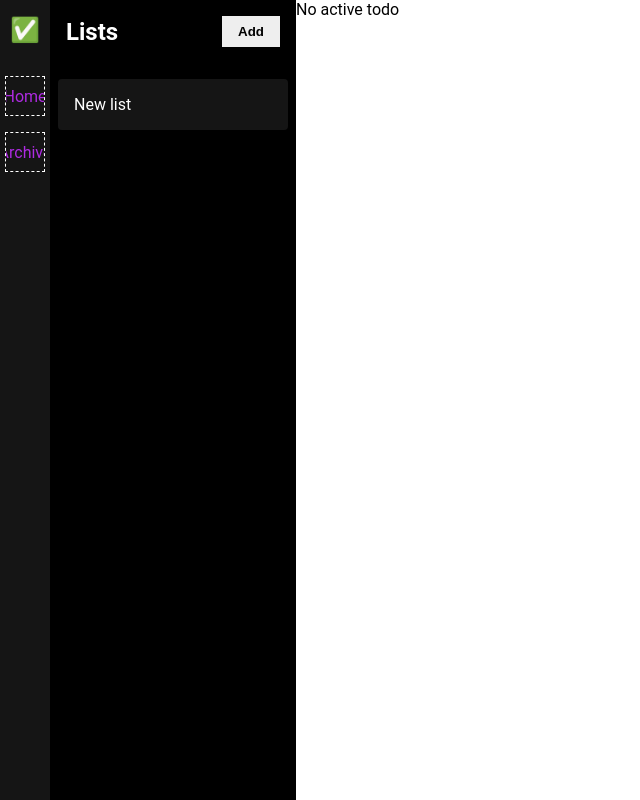
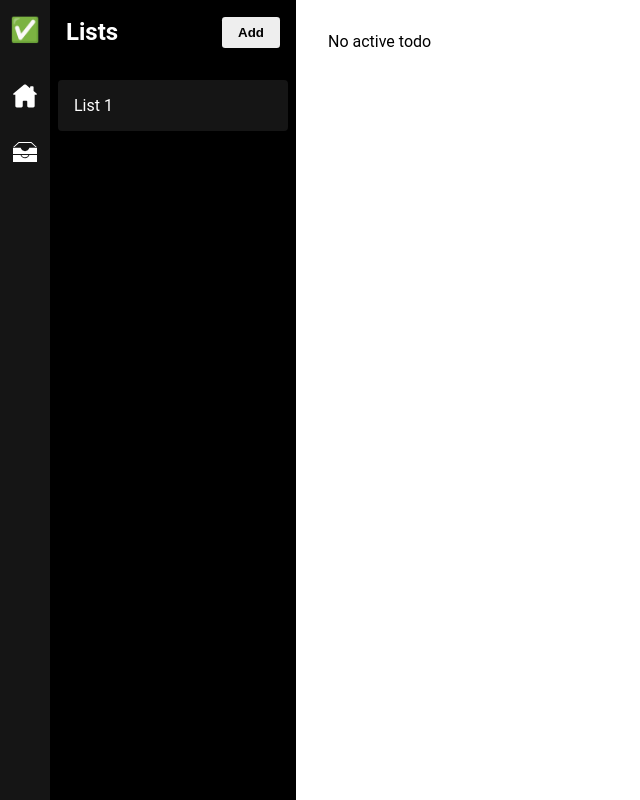
Before and after one commit to brunoalvs/next-checklist, a Next.js app: page / in a window 1280 px wide. Both pictures are taken after a click on the button "Add". Shown: the whole page, without its empty margins (0-640 px from the left). Built offline with nearby package versions, Linux system fonts and the light colour scheme.

Commit message:
Improving UI

```diff
--- /dev/null
+++ b/src/components/Layout/Sidebar/index.tsx
@@ -0,0 +1,28 @@
+import { useTodoContext } from '../../../contexts/todo'
+import { Button } from '../../shared/Button'
+import { TodoList } from '../../TodoList'
+import { Container, Header } from './styles'
+
+export const Sidebar = () => {
+  const { lists, addList, toggleList } = useTodoContext()
+
+  const handleClickList = (listId: number) => {
+    toggleList(listId)
+  }
+
+  return (
+    <Container>
+      <Header>
+        <h1>Lists</h1>
+        <Button onClick={() => {
+          addList(
+            `List ${lists.length + 1}`
+          )
+        }}>
+          Add
+        </Button>
+      </Header>
+      <TodoList lists={lists} activeList={handleClickList} />
+    </Container>
+  )
+}
--- /dev/null
+++ b/src/components/Layout/Sidebar/styles.ts
@@ -0,0 +1,37 @@
+import styled from "styled-components";
+
+export const Container = styled.aside`
+  background-color: ${props => props.theme.colors.dark.background[0]};
+  color: ${props => props.theme.colors.dark.text};
+  padding: 1rem .5rem;
+
+  display: grid;
+  grid-template-rows: 4rem 1fr;
+
+  .todo-list {
+    list-style: none;
+    display: grid;
+    grid-template-columns: 1fr;
+    grid-auto-rows: max-content;
+    grid-gap: 0.5rem;
+
+    .todo {
+      background-color: ${props => props.theme.colors.dark.background[1]};
+      padding: 1rem;
+      border-radius: 0.25rem;
+
+      &:hover {
+        cursor: default;
+        filter: brightness(1.4);
+      }
+    }
+  }
+`
+
+export const Header = styled.header`
+  display: flex;
+  align-items: center;
+  justify-content: space-between;
+  flex-direction: row;
+  padding: 0 .5rem 2rem;
+`
--- a/src/components/Layout/index.tsx
+++ b/src/components/Layout/index.tsx
@@ -1,19 +1,14 @@
-import { useEffect } from 'react';
-import { useTodoContext } from '../../contexts/todo'
-import { Button } from '../shared/Button';
+import Image from 'next/image';
+import Link from 'next/link';
+import { Sidebar } from './Sidebar'
 
-import { Container, Header, Sidebar, Content, NavigationVertical } from './styles'
+import { Container, Header, Content, NavigationVertical } from './styles'
 
 interface LayoutProps {
   children: React.ReactNode;
 }
 
 export const Layout = ({ children }: LayoutProps) => {
-  const { lists, addList } = useTodoContext()
-
-  useEffect(() => {
-    console.log('layout', lists)
-  }, [lists])
 
   return (
     <>
@@ -22,29 +17,19 @@ export const Layout = ({ children }: LayoutProps) => {
           <h1 className='logo'><span role='img' aria-label='emoji with check'>✅</span></h1>
 
           <NavigationVertical>
-            <a href='#'>Home</a>
-            <a href='#'>Archive</a>
+            <Link href='/'>
+              <a>
+                <Image src='/home.svg' alt='home' width={24} height={24} />
+              </a>
+            </Link>
+            <Link href='/archived'>
+              <a>
+                <Image src='/archive.svg' alt='search' width={24} height={24} />
+              </a>
+            </Link>
           </NavigationVertical>
         </Header>
-        <Sidebar>
-          <header>
-            <h1>Lists</h1>
-            <Button onClick={
-              () => {
-                addList('New list')
-              }
-            }>
-              Add
-            </Button>
-          </header>
-          <ul className='todo-list'>
-            {lists.map(list => (
-              <li className='todo' key={list.id}>
-                {list.title}
-              </li>
-            ))}
-          </ul>
-        </Sidebar>
+        <Sidebar />
         <Content>
           {children}
         </Content>
--- a/src/components/Layout/styles.ts
+++ b/src/components/Layout/styles.ts
@@ -37,7 +37,6 @@ export const NavigationVertical = styled.nav`
     width: 2.5rem;
     height: 2.5rem;
 
-    border: 1px dashed white;
     display: flex;
     justify-content: center;
     align-items: center;
@@ -46,37 +45,6 @@ export const NavigationVertical = styled.nav`
 
 `
 
-export const Sidebar = styled.aside`
-  background-color: ${props => props.theme.colors.dark.background[0]};
-  color: ${props => props.theme.colors.dark.text};
-  padding: 1rem .5rem;
-
-  header {
-    display: flex;
-    align-items: center;
-    justify-content: space-between;
-    flex-direction: row;
-    padding: 0 .5rem 2rem;
-  }
-
-  .todo-list {
-    list-style: none;
-    display: grid;
-    grid-template-columns: 1fr;
-    grid-gap: 0.5rem;
-
-    .todo {
-      background-color: ${props => props.theme.colors.dark.background[1]};
-      padding: 1rem;
-      border-radius: 0.25rem;
-
-      &:hover {
-        cursor: default;
-        filter: brightness(1.4);
-      }
-    }
-  }
+export const Content = styled.main`
+  padding: 2rem;
 `
-
-export const Content = styled.main`
-`
--- a/src/components/TodoList/index.tsx
+++ b/src/components/TodoList/index.tsx
@@ -1,9 +1,19 @@
-import { Container } from './styles'
+import { IListTodo } from '../../types/todo';
+import { Container, Item } from './styles'
 
-export const TodoList = () => {
+interface TodoListProps {
+  lists: IListTodo[];
+  activeList: (listId: number) => void;
+}
+
+export const TodoList = ({ lists, activeList }: TodoListProps) => {
   return (
     <Container>
-      <h1>Todo List</h1>
+      {lists.map(list => (
+        <Item isActive={list.active} isCompleted={list.completed} className='todo' key={list.id} onClick={() => activeList(list.id)}>
+          {list.title}
+        </Item>
+      ))}
     </Container>
   )
 }
--- a/src/components/TodoList/styles.ts
+++ b/src/components/TodoList/styles.ts
@@ -1,3 +1,31 @@
 import styled from "styled-components"
 
-export const Container = styled.section``
+export const Container = styled.ul`
+  list-style: none;
+  display: grid;
+  grid-template-columns: 1fr;
+  grid-auto-rows: max-content;
+  grid-gap: 0.5rem;
+`
+
+export const Item = styled.li<{
+  isActive: boolean;
+  isCompleted: boolean;
+}>`
+  background-color: ${props => props.theme.colors.dark.background[1]};
+  padding: 1rem;
+  border-radius: 0.25rem;
+
+  ${props => props.isCompleted && `
+    text-decoration: line-through;
+  `}
+
+  ${props => props.isActive && `
+    background-color: ${props.theme.colors.dark.background[2]};
+  `}
+
+  &:hover {
+    cursor: default;
+    filter: brightness(1.4);
+  }
+`
--- a/src/components/shared/Button/styles.ts
+++ b/src/components/shared/Button/styles.ts
@@ -3,6 +3,7 @@ import styled from 'styled-components'
 export const Container = styled.button`
   padding: 0.5rem 1rem;
   border: none;
+  border-radius: 0.2rem;
   background: #eee;
   font-weight: bold;
   cursor: pointer;
--- a/src/contexts/todo.tsx
+++ b/src/contexts/todo.tsx
@@ -1,12 +1,5 @@
 import { createContext, useContext, useState } from "react";
-import { IListTodoContext, ITodoContext, ITodo } from "../types/todo";
-
-// export const TodoContext = createContext<ITodoContext>({
-//   todos: [],
-//   addTodo: () => { },
-//   removeTodo: () => { },
-//   toggleTodo: () => { },
-// });
+import { IListTodoContext } from "../types/todo";
 
 export const TodoContext = createContext<IListTodoContext>({
   lists: [],
@@ -30,7 +23,18 @@ export const TodoProvider = ({ children }: { children: React.ReactNode }) => {
       title,
       active: false,
       completed: false,
-      list: [],
+      list: [
+        {
+          id: Math.random(),
+          title: 'Todo Item 1',
+          completed: false,
+        },
+        {
+          id: Math.random(),
+          title: 'Todo Item 2',
+          completed: false,
+        }
+      ],
     }]);
   }
 
@@ -39,9 +43,17 @@ export const TodoProvider = ({ children }: { children: React.ReactNode }) => {
   }
 
   const toggleList = (id: number) => {
+
+    // turn off all lists
+    setLists(lists.map(list => {
+      list.active = false;
+      return list;
+    }));
+
+    // turn on the list with id
     setLists(lists.map(list => {
       if (list.id === id) {
-        list.active = !list.active;
+        list.active = true;
       }
       return list;
     }));
@@ -108,49 +120,3 @@ export const TodoProvider = ({ children }: { children: React.ReactNode }) => {
     </TodoContext.Provider>
   );
 }
-
-
-// export const useTodoContext = () => useContext(TodoContext);
-
-// export const TodoProvider = ({ children }: { children: React.ReactNode }) => {
-//   const [todos, setTodos] = useState<ITodoContext["todos"]>([
-//     {
-//       id: 1,
-//       title: "Design Cmore",
-//       completed: false,
-//     },
-//     {
-//       id: 2,
-//       title: "Learn React",
-//       completed: false,
-//     },
-//     {
-//       id: 3,
-//       title: "Learn TypeScript",
-//       completed: false,
-//     },
-//     {
-//       id: 4,
-//       title: "Learn Next.js",
-//       completed: false,
-//     },
-//   ]);
-
-//   const addTodo = (title: string) => {
-//     setTodos([...todos, { id: Math.random(), title, completed: false }]);
-//   }
-
-//   const removeTodo = (id: number) => {
-//     setTodos(todos.filter(todo => todo.id !== id));
-//   }
-
-//   const toggleTodo = (id: number) => {
-//     setTodos(todos.map(todo => todo.id === id ? { ...todo, completed: !todo.completed } : todo));
-//   }
-
-//   return (
-//     <TodoContext.Provider value={{ todos, addTodo, removeTodo, toggleTodo }}>
-//       {children}
-//     </TodoContext.Provider>
-//   );
-// }
--- a/src/pages/index.tsx
+++ b/src/pages/index.tsx
@@ -30,9 +30,16 @@ const Home: NextPage = () => {
         </Head>
 
         {lists.find(todo => todo.active === true) ? (
-          <h2>
-            {lists.find(todo => todo.active === true)?.title}
-          </h2>
+          <>
+            <h2>
+              {lists.find(todo => todo.active === true)?.title}
+            </h2>
+            <ul>
+              {lists.find(todo => todo.active === true)?.list.map(item => (
+                <li key={item.id}>{item.title}</li>
+              ))}
+            </ul>
+          </>
         ) : (
           <p>No active todo</p>
         )}
```
Also changed, not shown: public/archive.svg (added), public/home.svg (added), src/contexts/list.tsx (deleted).
